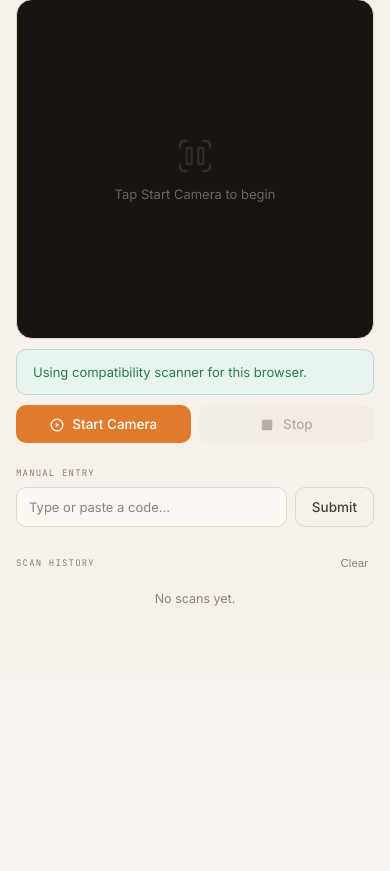
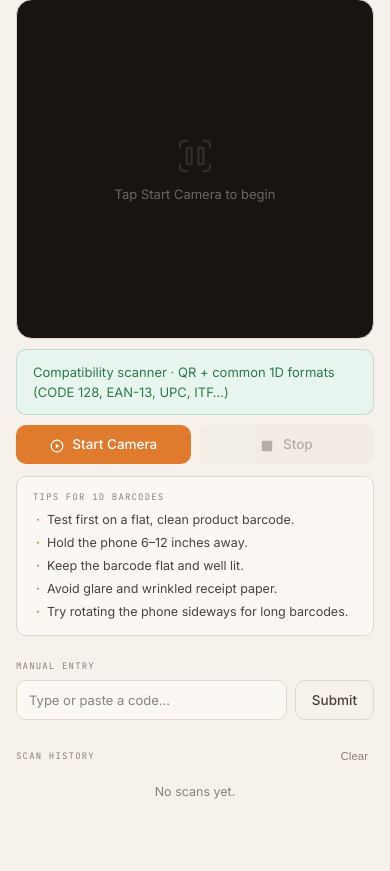
Before and after one commit to DavidWSFPSC/striven-mcp, a Python web app: template templates/scan.html in a window 390 px wide. Shown: the part 171-1042 px from the top of the page. Before the commit the page ends 777 px from the top, so only its background shows below. Run offline with Jinja, Linux system fonts and the light colour scheme; the template is opened without the code that fills it, so the values that code supplies are empty; some libraries are stand-ins or nearby versions.

Commit message:
fix: tune iPhone scanner for 1D barcodes
Co-Authored-By: Claude Sonnet 4.6 <noreply@anthropic.com>

```diff
--- a/templates/scan.html
+++ b/templates/scan.html
@@ -413,6 +413,55 @@
     .hist-label { font-size: 10.5px; color: var(--ink-3); flex-shrink: 0; }
     .hist-time  { font-size: 10px;   color: var(--ink-3); flex-shrink: 0; }
 
+    /* ── Active scan status line ── */
+    .scan-status {
+      display: none;
+      font-size: 12px;
+      color: var(--ink-3);
+      text-align: center;
+      padding: 7px 0 0;
+      font-family: var(--font-mono);
+      letter-spacing: 0.04em;
+    }
+    .scan-status.visible { display: block; }
+
+    /* ── Scanning tips ── */
+    .scan-tips {
+      background: var(--bg-elev);
+      border: 1px solid var(--rule);
+      border-radius: var(--radius);
+      padding: 14px 16px;
+      margin-top: 12px;
+    }
+    .tips-label {
+      font-family: var(--font-mono);
+      font-size: 9px;
+      letter-spacing: 0.13em;
+      text-transform: uppercase;
+      color: var(--ink-3);
+      margin-bottom: 8px;
+    }
+    .tips-list {
+      list-style: none;
+      display: flex;
+      flex-direction: column;
+      gap: 5px;
+    }
+    .tips-list li {
+      font-size: 12.5px;
+      color: var(--ink-2);
+      line-height: 1.45;
+      padding-left: 14px;
+      position: relative;
+    }
+    .tips-list li::before {
+      content: "·";
+      position: absolute;
+      left: 3px;
+      color: var(--accent);
+      font-weight: 700;
+    }
+
     /* ── Copy toast ── */
     .copy-toast {
       position: fixed;
@@ -489,6 +538,11 @@
     <!-- Status banner (compat / warn / error) -->
     <div class="status-banner" id="statusBanner"></div>
 
+    <!-- Active scan status (shown while camera is running) -->
+    <div class="scan-status" id="scanStatus">
+      Point camera at a flat barcode or QR code
+    </div>
+
     <!-- Camera controls -->
     <div class="btn-row">
       <button class="btn btn-primary" id="btnStart" disabled>
@@ -510,6 +564,18 @@
         </svg>
         Stop
       </button>
+    </div>
+
+    <!-- Scanning tips -->
+    <div class="scan-tips">
+      <div class="tips-label">Tips for 1D barcodes</div>
+      <ul class="tips-list">
+        <li>Test first on a flat, clean product barcode.</li>
+        <li>Hold the phone 6–12 inches away.</li>
+        <li>Keep the barcode flat and well lit.</li>
+        <li>Avoid glare and wrinkled receipt paper.</li>
+        <li>Try rotating the phone sideways for long barcodes.</li>
+      </ul>
     </div>
 
     <!-- Result card (unchanged structure) -->
@@ -583,9 +649,9 @@
 
   <script>
     /* ───────────────────────────────────────────────────────────────
-       WSF Scanner — v2
-       Priority: BarcodeDetector (native) → html5-qrcode (fallback) → manual only
-       CDN: https://unpkg.com/html5-qrcode  (loaded dynamically, only if needed)
+       WSF Scanner — v2.1
+       Priority: BarcodeDetector (native) → html5-qrcode@2.3.8 (fallback) → manual only
+       Formats: QR_CODE, CODE_128, CODE_39, EAN_13, UPC_A, UPC_E, ITF + more
        All successful scans flow through handleScan().
        No backend writes. History in localStorage only.
     ─────────────────────────────────────────────────────────────── */
@@ -633,6 +699,7 @@
     const historyList  = document.getElementById('historyList');
     const copyToast    = document.getElementById('copyToast');
     const statusBanner = document.getElementById('statusBanner');
+    const scanStatusEl = document.getElementById('scanStatus');
 
     /* ════════════════════════════════════════════
        INIT — detect capabilities, load fallback
@@ -660,7 +727,7 @@
         if (typeof Html5Qrcode !== 'undefined') {
           hasHtml5Qr = true;
           btnStart.disabled = false;
-          showBanner('compat', 'Using compatibility scanner for this browser.');
+          showBanner('compat', 'Compatibility scanner · QR + common 1D formats (CODE 128, EAN-13, UPC, ITF…)');
           return;
         }
       } catch (_) { /* CDN failed to load */ }
@@ -709,6 +776,7 @@
     function onCameraStart() {
       cameraIdle.style.display = 'none';
       scanReticle.style.display = 'block';
+      scanStatusEl.classList.add('visible');
       btnStart.disabled = true;
       btnStop.disabled  = false;
       resultCard.classList.remove('visible');
@@ -718,6 +786,7 @@
     function onCameraStop() {
       cameraIdle.style.display = 'flex';
       scanReticle.style.display = 'none';
+      scanStatusEl.classList.remove('visible');
       btnStart.disabled = false;
       btnStop.disabled  = true;
     }
@@ -778,15 +847,59 @@
       btnStart.disabled = true;
       try {
         h5qr = new Html5Qrcode('html5qr-reader');
+
+        /* ── Explicit format list using Html5QrcodeSupportedFormats enum ──
+           Passing formatsToSupport activates 1D barcode decoding.
+           Without this, html5-qrcode defaults to QR_CODE only.
+        ── */
+        const F = (typeof Html5QrcodeSupportedFormats !== 'undefined')
+          ? Html5QrcodeSupportedFormats
+          : null;
+        const formatsToSupport = F ? [
+          F.QR_CODE,
+          F.CODE_128,   // most common warehouse/product barcode
+          F.CODE_39,
+          F.CODE_93,
+          F.EAN_13,     // retail product barcodes
+          F.EAN_8,
+          F.UPC_A,      // US retail (12-digit)
+          F.UPC_E,      // compact UPC
+          F.ITF,        // interleaved 2-of-5, common on shipping boxes
+          F.CODABAR,
+          F.DATA_MATRIX,
+          F.PDF_417,
+          F.AZTEC,
+        ] : [];         // empty = library default (QR only), safe fallback
+
+        /* ── Scan region: wide horizontal strip favours 1D barcodes
+           while still large enough to capture QR codes.
+           Uses a responsive function so it adapts to container size.
+        ── */
+        const qrbox = function(viewW, viewH) {
+          return {
+            width:  Math.floor(viewW * 0.88),         // ~88% of width
+            height: Math.floor(Math.min(viewH, viewW) * 0.48), // ~48% of shorter side
+          };
+        };
+
+        const config = {
+          fps: 15,                    // frames per second — higher = faster detection
+          qrbox,                      // wide region for 1D + adequate for QR
+          aspectRatio: 1.0,           // match square container
+          rememberLastUsedCamera: true,
+          formatsToSupport,           // explicit 1D + QR formats
+          disableFlip: false,         // allow both camera orientations
+        };
+
         await h5qr.start(
           { facingMode: 'environment' },
-          { fps: 10 },
+          config,
           /* onScanSuccess */ (decodedText, result) => {
             const fmt = (result && result.result && result.result.format
               && result.result.format.formatName) || 'camera';
             stopHtml5QrCamera().then(() => handleScan(decodedText, fmt));
           },
-          /* onScanError  */ (_) => { /* per-frame miss — ignore */ }
+          /* onScanError  */ (_) => { /* per-frame miss — normal, ignore */ }
         );
         h5qrReader.style.display = 'block';
         h5qrActive = true;
```
